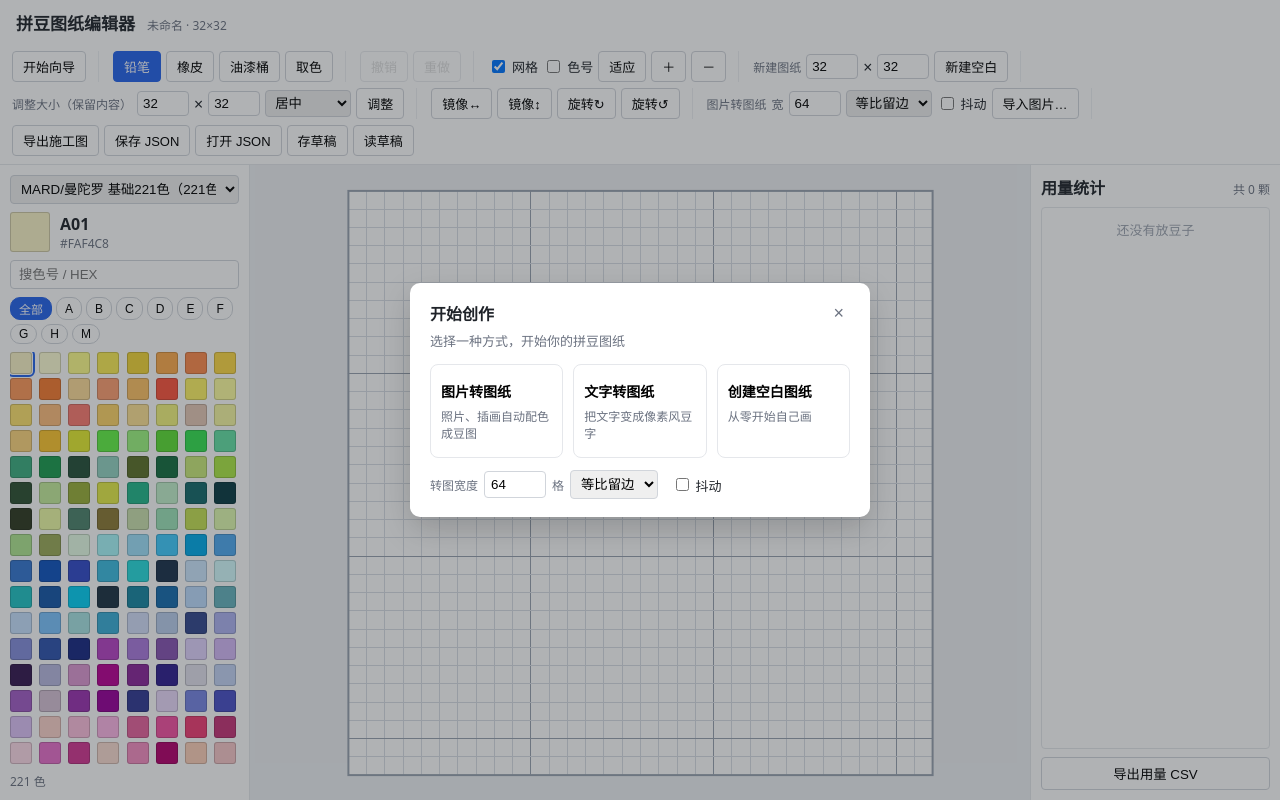
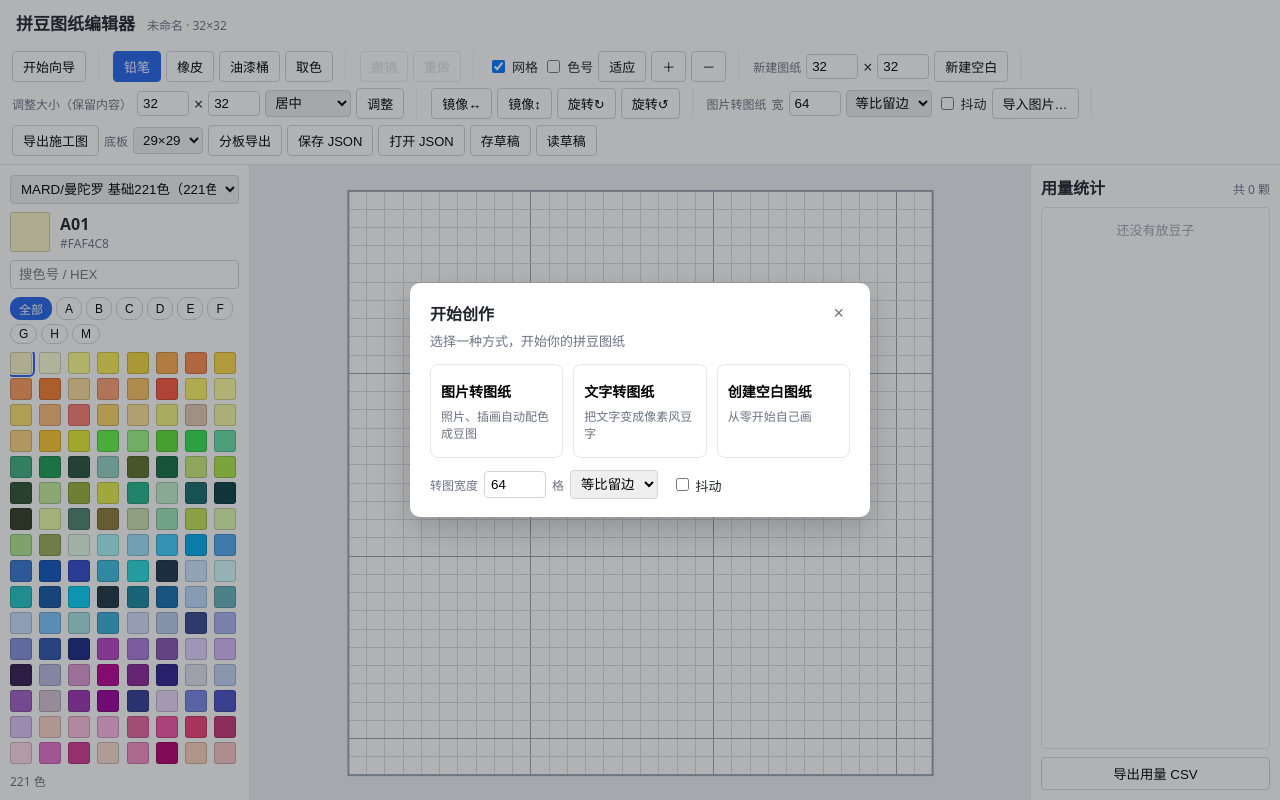
Before and after one commit to Nianxier/perler-beads, a Vue app in the folder apps/web/: page / in a window 1280 px wide. Built offline with nearby package versions, Linux system fonts and the light colour scheme.

Commit message:
分板导出：按 29/52 底板拆分施工图并标注全局位置

```diff
--- a/apps/web/src/components/ToolBar.vue
+++ b/apps/web/src/components/ToolBar.vue
@@ -24,6 +24,7 @@ import {
   type Tool,
 } from '../core/editorState';
 import {
+  exportBoardSheets,
   exportConstructionPng,
   exportJson,
   imageFileToPattern,
@@ -42,6 +43,7 @@ const resizeAnchor = ref<'topleft' | 'center' | 'bottomright'>('center');
 const importWidth = ref(64);
 const importFit = ref<'contain' | 'stretch'>('contain');
 const importDither = ref(false);
+const boardSize = ref(29);
 const imageInput = ref<HTMLInputElement | null>(null);
 const jsonInput = ref<HTMLInputElement | null>(null);
 
@@ -220,6 +222,12 @@ function doLoadDraft(): void {
 
     <div class="group">
       <button class="btn" @click="exportConstructionPng(editor.pattern, palette)">导出施工图</button>
+      <span class="lbl">底板</span>
+      <select v-model.number="boardSize" class="sel">
+        <option :value="29">29×29</option>
+        <option :value="52">52×52</option>
+      </select>
+      <button class="btn" title="按底板拆成多张施工图 PNG，标注全局位置" @click="exportBoardSheets(editor.pattern, palette, boardSize)">分板导出</button>
       <button class="btn" @click="exportJson(editor.pattern)">保存 JSON</button>
       <button class="btn" @click="jsonInput?.click()">打开 JSON</button>
       <input ref="jsonInput" type="file" accept=".json,application/json" hidden @change="onJsonPicked" />
--- a/apps/web/src/core/fileIO.ts
+++ b/apps/web/src/core/fileIO.ts
@@ -4,6 +4,7 @@ import {
   parsePattern,
   pixelsToPattern,
   serializePattern,
+  splitByBoards,
   usageStats,
   type Palette,
   type Pattern,
@@ -82,12 +83,17 @@ export function exportCsv(pattern: Pattern, palette?: Palette): void {
 }
 
 /** 施工图 PNG：色块 + 逐格色号 + 每 5 格坐标标记 + 标题栏 */
-export function exportConstructionPng(pattern: Pattern, palette?: Palette, cellSize = 28): void {
+function buildConstructionCanvas(
+  pattern: Pattern,
+  palette: Palette | undefined,
+  cellSize: number,
+  subtitle = '',
+): HTMLCanvasElement {
   const pal = palette ?? getPalette(pattern.paletteId);
   const usage = usageStats(pattern, pal);
   const total = usage.reduce((n, u) => n + u.count, 0);
   const margin = 44;
-  const headerH = 56;
+  const headerH = subtitle ? 80 : 56;
   const legendRows = Math.max(1, Math.ceil(usage.length / 4));
   const legendH = 54 + legendRows * 22;
   const gridW = pattern.width * cellSize;
@@ -110,8 +116,13 @@ export function exportConstructionPng(pattern: Pattern, palette?: Palette, cellS
   ctx.fillText(
     `${pattern.name || '拼豆图纸'} · ${pal.name} · ${pattern.width}×${pattern.height} · 共 ${total} 颗`,
     margin,
-    headerH - 16,
+    subtitle ? 30 : headerH - 16,
   );
+  if (subtitle) {
+    ctx.fillStyle = '#6B7280';
+    ctx.font = '500 13px system-ui, sans-serif';
+    ctx.fillText(subtitle, margin, 56);
+  }
 
   const ox = margin;
   const oy = headerH + margin;
@@ -197,9 +208,42 @@ export function exportConstructionPng(pattern: Pattern, palette?: Palette, cellS
     ctx.fillText(`${u.code} × ${u.count}`, cx + 20, cy);
   });
 
+  return cv;
+}
+
+export function exportConstructionPng(pattern: Pattern, palette?: Palette, cellSize = 28): void {
+  const cv = buildConstructionCanvas(pattern, palette, cellSize);
   cv.toBlob((blob) => {
     if (blob) downloadBlob(blob, `${pattern.name || '拼豆图纸'}-施工图.png`);
   }, 'image/png');
+}
+
+/** 分板导出：按底板（29×29 / 52×52）拆成多张施工图 PNG，每张标注全局位置 */
+export function exportBoardSheets(pattern: Pattern, palette?: Palette, boardSize = 29): void {
+  const pal = palette ?? getPalette(pattern.paletteId);
+  const sheets = splitByBoards(pattern, boardSize);
+  for (const s of sheets) {
+    const sub: Pattern = {
+      schema: 'perler-pattern',
+      version: 1,
+      name: `${pattern.name || '拼豆图纸'}·板${s.boardY + 1}-${s.boardX + 1}`,
+      paletteId: pattern.paletteId,
+      width: s.width,
+      height: s.height,
+      grid: s.grid,
+    };
+    const x0 = s.srcX + 1;
+    const x1 = s.srcX + s.width;
+    const y0 = s.srcY + 1;
+    const y1 = s.srcY + s.height;
+    const subtitle = `整图位置：第 ${s.boardY + 1} 行 第 ${s.boardX + 1} 列（全局列 ${x0}~${x1}、行 ${y0}~${y1}） · 共 ${sheets.length} 块板`;
+    const cv = buildConstructionCanvas(sub, pal, 28, subtitle);
+    cv.toBlob((blob) => {
+      if (blob) {
+        downloadBlob(blob, `${pattern.name || '拼豆图纸'}-板${s.boardY + 1}-${s.boardX + 1}.png`);
+      }
+    }, 'image/png');
+  }
 }
 
 const DRAFT_KEY = 'perler.web.draft';
--- a/packages/core/src/pattern.ts
+++ b/packages/core/src/pattern.ts
@@ -140,6 +140,46 @@ export function resizePattern(
 
 export type PatternTransform = 'flipH' | 'flipV' | 'rotateCW' | 'rotateCCW';
 
+/** 分板结果：一块底板覆盖的格子区域（局部 grid 行优先） */
+export interface BoardSheet {
+  /** 底板在整图中的列/行号（0 起） */
+  boardX: number;
+  boardY: number;
+  /** 该板左上角在整图中的格坐标 */
+  srcX: number;
+  srcY: number;
+  /** 该板实际覆盖的格数（右/下边缘可能不满一板） */
+  width: number;
+  height: number;
+  grid: number[];
+}
+
+/** 按底板尺寸拆分图纸（左上为原点，行优先），用于多板拼接打印 */
+export function splitByBoards(p: Pattern, boardSize: number): BoardSheet[] {
+  if (!Number.isInteger(boardSize) || boardSize < 1) {
+    throw new Error('底板尺寸必须是正整数');
+  }
+  const sheets: BoardSheet[] = [];
+  const cols = Math.ceil(p.width / boardSize);
+  const rows = Math.ceil(p.height / boardSize);
+  for (let br = 0; br < rows; br++) {
+    for (let bc = 0; bc < cols; bc++) {
+      const srcX = bc * boardSize;
+      const srcY = br * boardSize;
+      const width = Math.min(boardSize, p.width - srcX);
+      const height = Math.min(boardSize, p.height - srcY);
+      const grid: number[] = new Array(width * height).fill(EMPTY);
+      for (let y = 0; y < height; y++) {
+        for (let x = 0; x < width; x++) {
+          grid[y * width + x] = p.grid[(srcY + y) * p.width + (srcX + x)];
+        }
+      }
+      sheets.push({ boardX: bc, boardY: br, srcX, srcY, width, height, grid });
+    }
+  }
+  return sheets;
+}
+
 /** 镜像 / 旋转（90°），返回新图纸；rotate 时宽高互换 */
 export function transformPattern(p: Pattern, op: PatternTransform): Pattern {
   const rotate = op === 'rotateCW' || op === 'rotateCCW';
```
Also changed, not shown: packages/core/test/smoke.mjs (+17 -0 lines).
